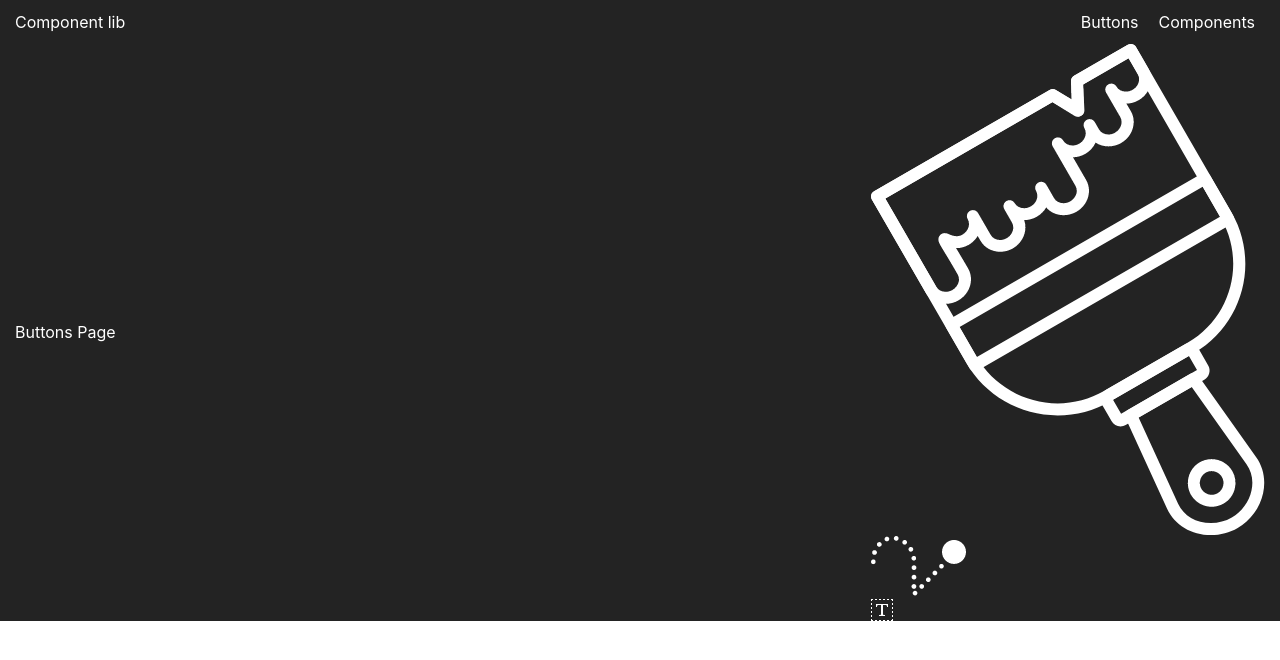
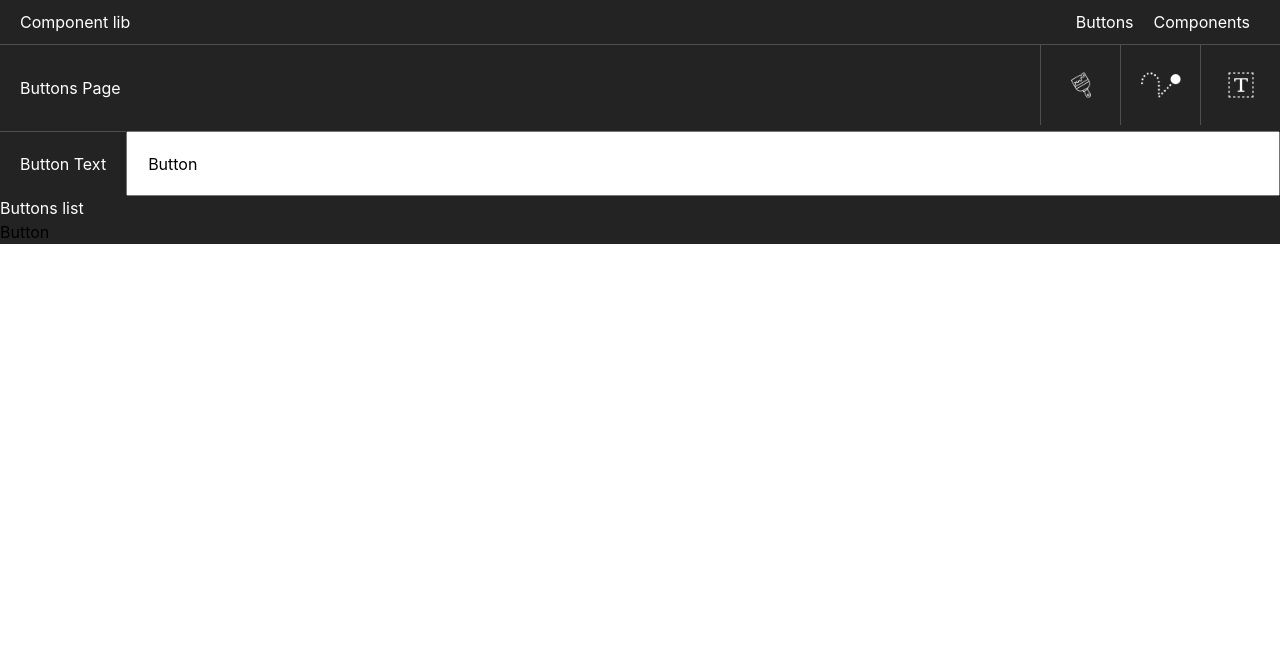
Before and after one commit to chris2733/complibrary, a Vue app in the folder componentlib/: page / in a window 1280 px wide. Shown: the top 660 px of the page. Built offline with nearby package versions, Linux system fonts and the light colour scheme.

Commit message:
initially setting up a button, adding styled components

```diff
--- a/componentlib/package.json
+++ b/componentlib/package.json
@@ -9,7 +9,8 @@
   },
   "dependencies": {
     "core-js": "^3.6.5",
-    "vue": "^3.0.0"
+    "vue": "^3.0.0",
+    "vue-styled-components": "^1.6.0"
   },
   "devDependencies": {
     "@vue/cli-plugin-babel": "~4.5.0",
--- a/componentlib/src/App.vue
+++ b/componentlib/src/App.vue
@@ -1,21 +1,20 @@
 <template>
-	<div class="container-fluid">
+    <section>
 		<TopNav></TopNav>
 		<buttons-page></buttons-page>
-	</div>
+	</section>
 </template>
 
 <script>
-import TopNav from './components/TopNav.vue'
+import TopNav from "./components/TopNav.vue";
 
 export default {
-	name: "App",
-	components: {
-		TopNav
-	}
+    name: "App",
+    components: {
+        TopNav,
+    },
 };
 </script>
 
 <style lang="scss">
-
 </style>
--- /dev/null
+++ b/componentlib/src/components/Buttons.vue
@@ -0,0 +1,28 @@
+<template>
+    <section>
+        <p>Buttons list</p>
+        <div class="container-fluid">
+            <div class="row">
+                <button1></button1>
+            </div>
+        </div>
+    </section>
+</template>
+
+<script>
+
+import button1 from "./buttons/Button1.vue";
+export default {
+    components: {
+        button1,
+    },
+    data() {
+        return {
+        };
+    },
+};
+</script>
+
+<!-- Add "scoped" attribute to limit CSS to this component only -->
+<style scoped lang="scss">
+</style>
--- a/componentlib/src/components/ButtonsPage.vue
+++ b/componentlib/src/components/ButtonsPage.vue
@@ -1,32 +1,43 @@
 <template>
     <div class="buttonshead">
-        <div class="buttonshead-panels" v-if="showPanel">
+        <section class="buttonshead-panels" v-if="showPanel">
             <div class="buttonshead-panels-panel"></div>
             <div class="buttonshead-panels-panel"></div>
             <div class="buttonshead-panels-panel"></div>
-        </div>
-        <div class="buttonshead-main">
+        </section>
+        <section class="buttonshead-main">
             <p>Buttons Page</p>
             <div class="buttonshead-tabs">
-                <div class="buttonshead-tabs-each">
-                    <img src="../assets/paintimg.png" alt="">
-                </div>
-                <div class="buttonshead-tabs-each">
-                    <img src="../assets/bounceimg.png" alt="">
-                </div>
-                <div class="buttonshead-tabs-each">
-                    <img src="../assets/textimg.png" alt="">
-                </div>
+                <button class="buttonshead-tabs-each">
+                    <img src="../assets/paintimg.png" alt="" />
+                </button>
+                <button class="buttonshead-tabs-each">
+                    <img src="../assets/bounceimg.png" alt="" />
+                </button>
+                <button class="buttonshead-tabs-each">
+                    <img src="../assets/textimg.png" alt="" />
+                </button>
             </div>
-        </div>
+        </section>
+        <section class="buttonshead-textfill">
+            <p>Button Text</p>
+            <input type="text" v-model="buttonFillText">
+        </section>
+        <buttons-list></buttons-list>
     </div>
 </template>
 
 <script>
+import buttonsList from "./Buttons.vue";
+
 export default {
+    components: {
+        'buttons-list': buttonsList
+    },
     data() {
         return {
             showPanel: true,
+            buttonFillText: 'Button',
         };
     },
 };
@@ -36,17 +47,44 @@ export default {
 <style scoped lang="scss">
 .buttonshead {
     color: #fff;
+    border-top: 1px solid #fff3;
     &-main {
         display: flex;
         justify-content: space-between;
         align-items: center;
+        padding: 0 0 0 20px;
     }
     &-tabs {
         &-each {
-            display: inline-block
+            position: relative;
+            display: inline-block;
+            height: 80px;
+            width: 80px;
+            transition: all 0.3s ease;
+            background: transparent;
+            border-left: 1px solid #fff3;
+            &:hover,
+            &:focus {
+                background: #383838;
+            }
             img {
-                height: 20px;
+                height: 25px;
+                position: absolute;
+                top: 50%;
+                left: 50%;
+                transform: translate(-50%, -50%);
             }
+        }
+    }
+    &-textfill {
+        display: flex;
+        p {
+            padding: 20px;
+            border-top: 1px solid #fff3;
+        }
+        input {
+            flex-grow: 1;
+            padding: 0 20px;
         }
     }
 }
--- a/componentlib/src/components/TopNav.vue
+++ b/componentlib/src/components/TopNav.vue
@@ -17,6 +17,7 @@ export default {
 	display: flex;
 	font-size: 16px;
 	align-items: center;
+	padding: 0 20px;
 	&-title {
 		flex-grow: 1;
 		margin: 0;
--- /dev/null
+++ b/componentlib/src/components/buttons/Button1.vue
@@ -0,0 +1,51 @@
+<template>
+    <div class="buttonwrap">
+    </div>
+</template>
+
+<script>
+import styled from 'vue-styled-components';
+
+export default {
+    data() {
+        return {
+            buttonHTML: `<button>
+    <span>Button</span>
+</button>`,
+            buttonCSS: `display: inline-block;
+background: #ebebeb;
+outline: none;
+padding: 25px 50px;
+cursor: pointer;
+font-weight: 300;
+letter-spacing: 0px;
+transition: 300ms cubic-bezier(0.2,0.2,0.8,0.8);
+color: #4e4e4e;
+border-radius: 0px;
+:hover {
+    background: #e4192f;
+    color: #ffffff;
+}`
+        }
+    },
+    methods: {
+        renderButton() {
+            // console.log(buttonElement);
+            const domparser = new DOMParser()
+            const thing = domparser.parseFromString(this.buttonHTML, 'text/html')
+            const thingText = thing.querySelector('button').innerHTML
+            console.log(thingText);
+
+            let buttonElement = document.createElement("button");
+            buttonElement.innerHTML = thingText;
+            document.querySelector('.buttonwrap').appendChild(buttonElement);
+        },
+    },
+    mounted() {
+        this.renderButton();
+    }
+}
+</script>
+
+<style lang="scss">
+</style>
```
Also changed, not shown: 1 other file (tests, documents, lock files or other folders).
